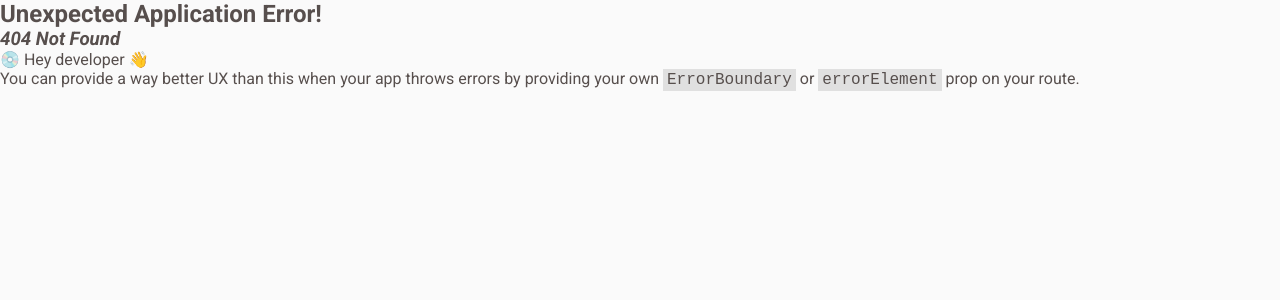
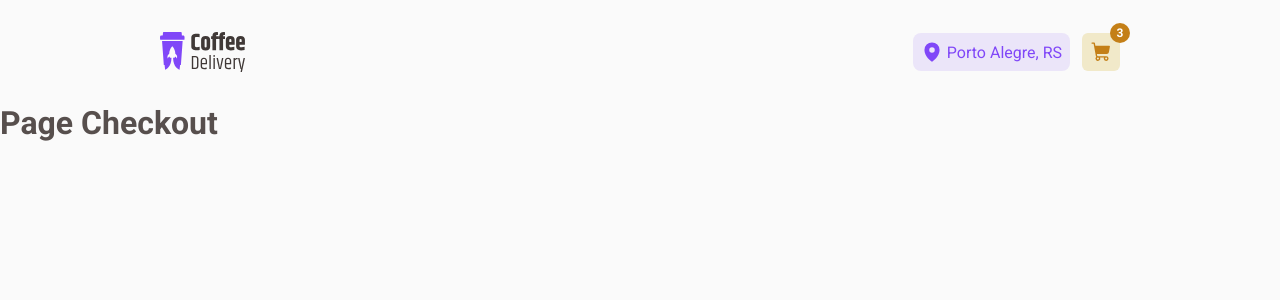
Before and after one commit to espjotape/Coffee-Delivery, a React (Vite) app: page /checkout in a window 1280 px wide. Before the commit this address had no page. Shown: the top 300 px of the page. Built offline with nearby package versions, Linux system fonts and the light colour scheme.

Commit message:
feat: add redirect to checkout page

```diff
--- a/src/components/Header/index.tsx
+++ b/src/components/Header/index.tsx
@@ -1,6 +1,7 @@
 import { useState } from "react";
 import { Container, Aside, Cart } from "./styles"
 import { MapPin, ShoppingCart } from "@phosphor-icons/react";
+import { Link } from "react-router-dom";
 
 export function Header() {
  const [fakeCart] = useState([1,2,3]);
@@ -15,10 +16,13 @@ export function Header() {
      <span>Porto Alegre, RS</span>
     </div>
 
+    <Link to="/checkout">
     <Cart>
      <ShoppingCart size={22} weight="fill"/>
      {fakeCart.length > 0 ? <span>{fakeCart.length}</span> : null}
     </Cart>
+    </Link>
+
    </Aside>
   </Container>
  )
--- a/src/components/Header/styles.ts
+++ b/src/components/Header/styles.ts
@@ -15,7 +15,7 @@ export const Aside = styled.aside`
  display: flex;
  gap: 0.75rem;
 
- div:first-child {
+ > div:first-child {
   display: flex;
   align-items: center;
   padding: 0.5rem;
--- a/src/main.tsx
+++ b/src/main.tsx
@@ -5,13 +5,16 @@ import { createBrowserRouter, RouterProvider } from 'react-router-dom'
 import { App } from './App.tsx'
 import { DefaultLayout } from './layouts/DefaultLayout/index.tsx'
 import { Home } from './pages/Home/Index.tsx'
+import { Checkout } from './pages/Checkout/index.tsx'
+
 
 const router = createBrowserRouter([
   {
     path: '/',
     element: <DefaultLayout />,
     children: [
-      { path: '/', element: <Home/>}
+      { path: '/', element: <Home/>},
+      { path: '/checkout', element: <Checkout/>}
     ]
   }
 ])
--- /dev/null
+++ b/src/pages/Checkout/index.tsx
@@ -0,0 +1,5 @@
+export function Checkout() {
+ return (
+  <h1>Page Checkout</h1>
+ )
+}
```
